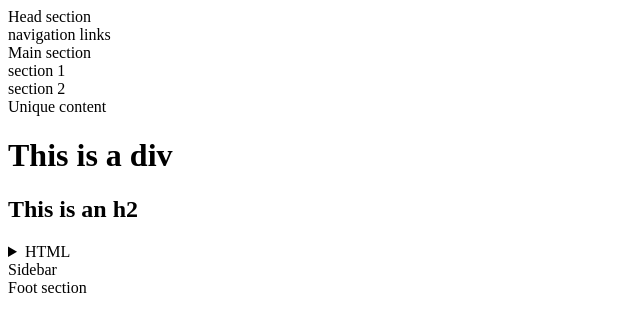
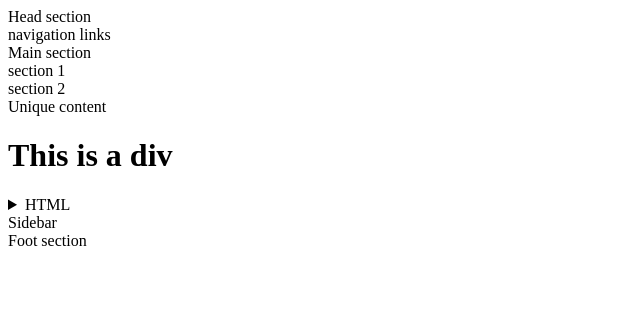
Before and after one commit to sreehari-m11/git_practice, a plain HTML site: page layout.html in a window 1280 px wide. Shown: the whole page, without its empty margins (0-640 px from the left). Drawn offline with Linux system fonts and the light colour scheme.

Commit message:
commit after reset

```diff
--- a/layout.html
+++ b/layout.html
@@ -26,7 +26,6 @@
 
         <div>
             <h1>This is a div</h1>
-            <h2>This is an h2</h2>
         </div>
 
         <details>
```
